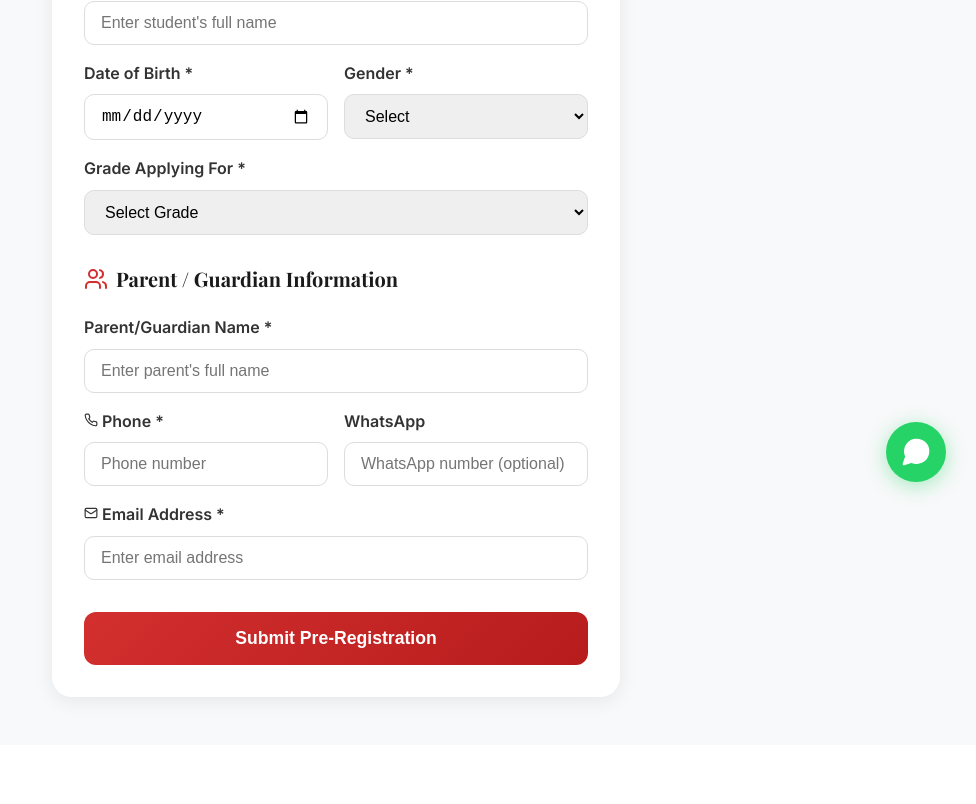
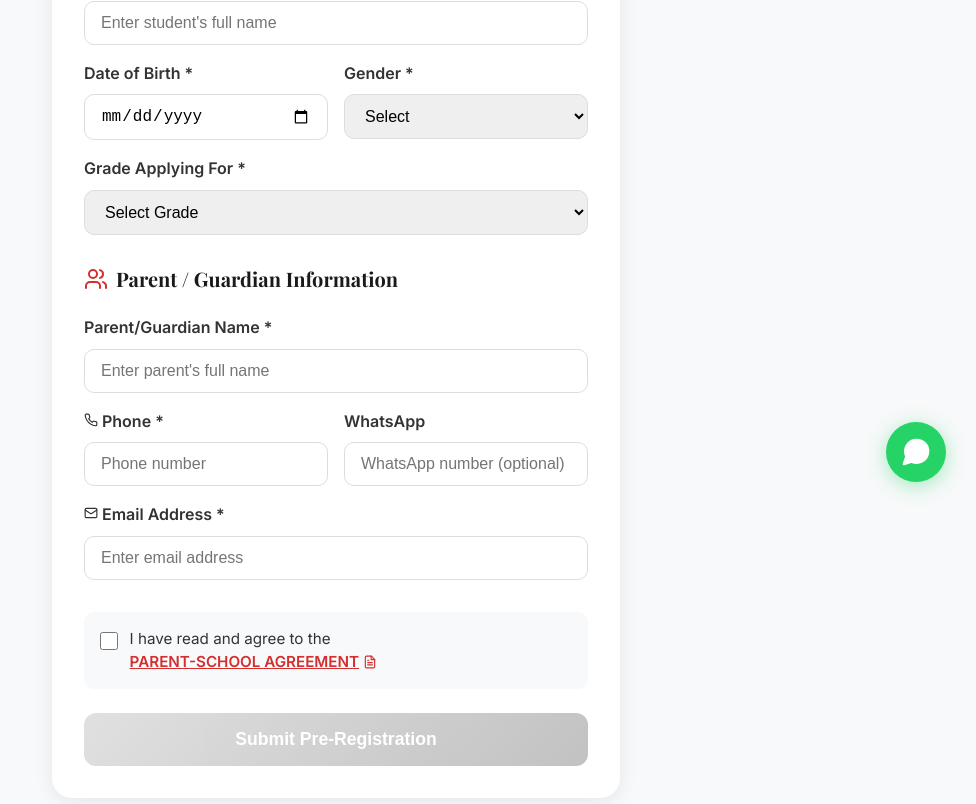
Before and after one commit to Yel-Pacman/cist1, a React (Vite) app: page /enroll in a window 1280 px wide. Shown: the part 288-1092 px from the top of the page, without its empty margins (304-1280 px from the left). Before the commit the page ends 1033 px from the top, so only its background shows below. Built offline with nearby package versions, Linux system fonts and the light colour scheme.

Commit message:
Add Navbar and Parent-School Agreement checkbox to pre-registration form

```diff
--- a/index.html
+++ b/index.html
@@ -23,6 +23,7 @@
         <input type="tel" name="phone" />
         <input type="tel" name="whatsapp" />
         <input type="email" name="email" />
+        <input type="checkbox" name="agreement" />
     </form>
 
     <script type="module" src="/src/main.jsx"></script>
--- a/src/pages/EnrollmentPage.jsx
+++ b/src/pages/EnrollmentPage.jsx
@@ -1,6 +1,7 @@
 import React, { useState } from 'react';
-import { ArrowLeft, CheckCircle, User, Phone, Mail, Users, MessageCircle } from 'lucide-react';
+import { ArrowLeft, CheckCircle, User, Phone, Mail, Users, MessageCircle, FileText } from 'lucide-react';
 import { useNavigate } from 'react-router-dom';
+import NavbarModern from '../components/NavbarModern';
 
 const EnrollmentPage = () => {
   const navigate = useNavigate();
@@ -15,6 +16,7 @@ const EnrollmentPage = () => {
     email: ''
   });
 
+  const [agreementChecked, setAgreementChecked] = useState(false);
   const [submitted, setSubmitted] = useState(false);
 
   const handleInputChange = (e) => {
@@ -105,6 +107,8 @@ const EnrollmentPage = () => {
 
   return (
     <div style={{ minHeight: '100vh', backgroundColor: '#f8f9fa' }}>
+      <NavbarModern scrolled={true} />
+
       {/* Header */}
       <div style={{
         background: 'linear-gradient(135deg, #D32F2F 0%, #B71C1C 100%)',
@@ -351,23 +355,55 @@ const EnrollmentPage = () => {
               </div>
             </div>
 
+            {/* Agreement Checkbox */}
+            <div style={{ marginBottom: '1.5rem', padding: '1rem', backgroundColor: '#f8f9fa', borderRadius: '10px' }}>
+              <label style={{ display: 'flex', alignItems: 'flex-start', gap: '0.75rem', cursor: 'pointer' }}>
+                <input
+                  type="checkbox"
+                  name="agreement"
+                  checked={agreementChecked}
+                  onChange={(e) => setAgreementChecked(e.target.checked)}
+                  required
+                  style={{ marginTop: '0.25rem', width: '18px', height: '18px', cursor: 'pointer', accentColor: '#D32F2F' }}
+                />
+                <span style={{ fontSize: '0.95rem', color: '#333', lineHeight: 1.5 }}>
+                  I have read and agree to the{' '}
+                  <a
+                    href="/pdfs/Contact.pdf"
+                    target="_blank"
+                    rel="noopener noreferrer"
+                    style={{ color: '#D32F2F', fontWeight: 600, textDecoration: 'underline', display: 'inline-flex', alignItems: 'center', gap: '0.25rem' }}
+                  >
+                    PARENT-SCHOOL AGREEMENT
+                    <FileText size={14} />
+                  </a>
+                </span>
+              </label>
+            </div>
+
             <button
               type="submit"
+              disabled={!agreementChecked}
               style={{
                 width: '100%',
-                background: 'linear-gradient(135deg, #D32F2F 0%, #B71C1C 100%)',
+                background: agreementChecked
+                  ? 'linear-gradient(135deg, #D32F2F 0%, #B71C1C 100%)'
+                  : 'linear-gradient(135deg, #ccc 0%, #999 100%)',
                 color: 'white',
                 padding: '1rem',
                 borderRadius: '12px',
                 border: 'none',
                 fontSize: '1.1rem',
                 fontWeight: 600,
-                cursor: 'pointer',
-                transition: 'all 0.3s ease'
+                cursor: agreementChecked ? 'pointer' : 'not-allowed',
+                transition: 'all 0.3s ease',
+                opacity: agreementChecked ? 1 : 0.6
               }}
               onMouseEnter={(e) => {
-                e.target.style.transform = 'translateY(-2px)';
-                e.target.style.boxShadow = '0 8px 20px rgba(211, 47, 47, 0.3)';
+                if (agreementChecked) {
+                  e.target.style.transform = 'translateY(-2px)';
+                  e.target.style.boxShadow = '0 8px 20px rgba(211, 47, 47, 0.3)';
+                }
               }}
               onMouseLeave={(e) => {
                 e.target.style.transform = 'translateY(0)';
```
Also changed, not shown: 1 other file (tests, documents, lock files or other folders).
